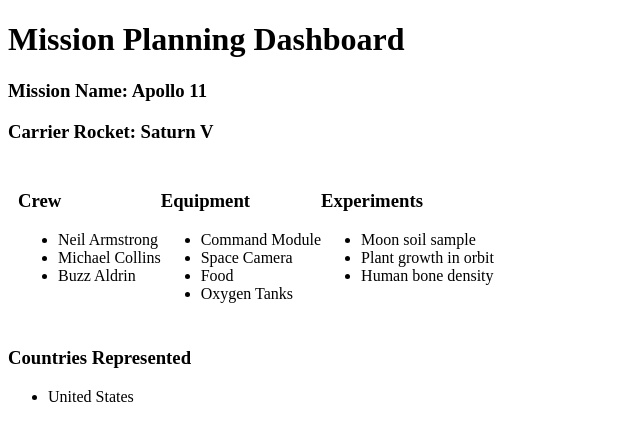
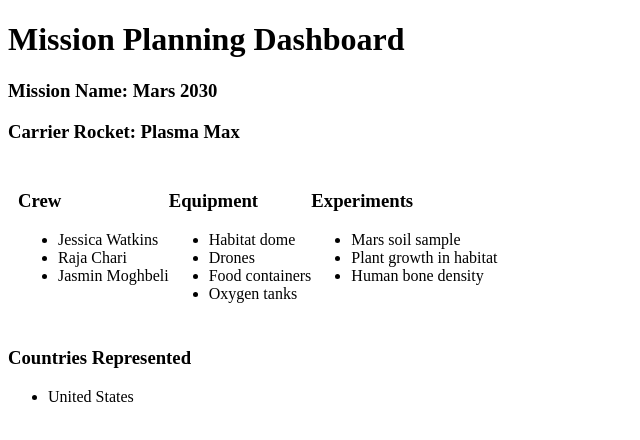
Before and after one commit to LaunchCodeEducation/angular-lc101-mission-planner, an Angular app: page / in a window 1280 px wide. Shown: the top 440 px of the page, without its empty margins (0-640 px from the left). Built offline with nearby package versions, Linux system fonts and the light colour scheme.

Commit message:
adjusted starting data

```diff
--- a/src/app/crew/crew.component.html
+++ b/src/app/crew/crew.component.html
@@ -1,6 +1,6 @@
 <h3>Crew</h3>
 <ul>
-  <li>Neil Armstrong</li>
-  <li>Michael Collins</li>
-  <li>Buzz Aldrin</li>
+  <li>Jessica Watkins</li>
+  <li>Raja Chari</li>
+  <li>Jasmin Moghbeli</li>
 </ul>
--- a/src/app/equipment/equipment.component.html
+++ b/src/app/equipment/equipment.component.html
@@ -1,7 +1,7 @@
 <h3>Equipment</h3>
 <ul>
-  <li>Command Module</li>
-  <li>Space Camera</li>
-  <li>Food</li>
-  <li>Oxygen Tanks</li>
+  <li>Habitat dome</li>
+  <li>Drones</li>
+  <li>Food containers</li>
+  <li>Oxygen tanks</li>
 </ul>
--- a/src/app/experiments/experiments.component.html
+++ b/src/app/experiments/experiments.component.html
@@ -1,6 +1,6 @@
 <h3>Experiments</h3>
 <ul>
-  <li>Moon soil sample</li>
-  <li>Plant growth in orbit</li>
+  <li>Mars soil sample</li>
+  <li>Plant growth in habitat</li>
   <li>Human bone density</li>
 </ul>
--- a/src/app/header/header.component.ts
+++ b/src/app/header/header.component.ts
@@ -7,8 +7,8 @@
 })
 export class HeaderComponent implements OnInit {
 
-  missionName: string = "Apollo 11";
-  rocketName: string = "Saturn V";
+  missionName: string = "Mars 2030";
+  rocketName: string = "Plasma Max";
   editingMission: boolean = false;
 
   constructor() { }
```
